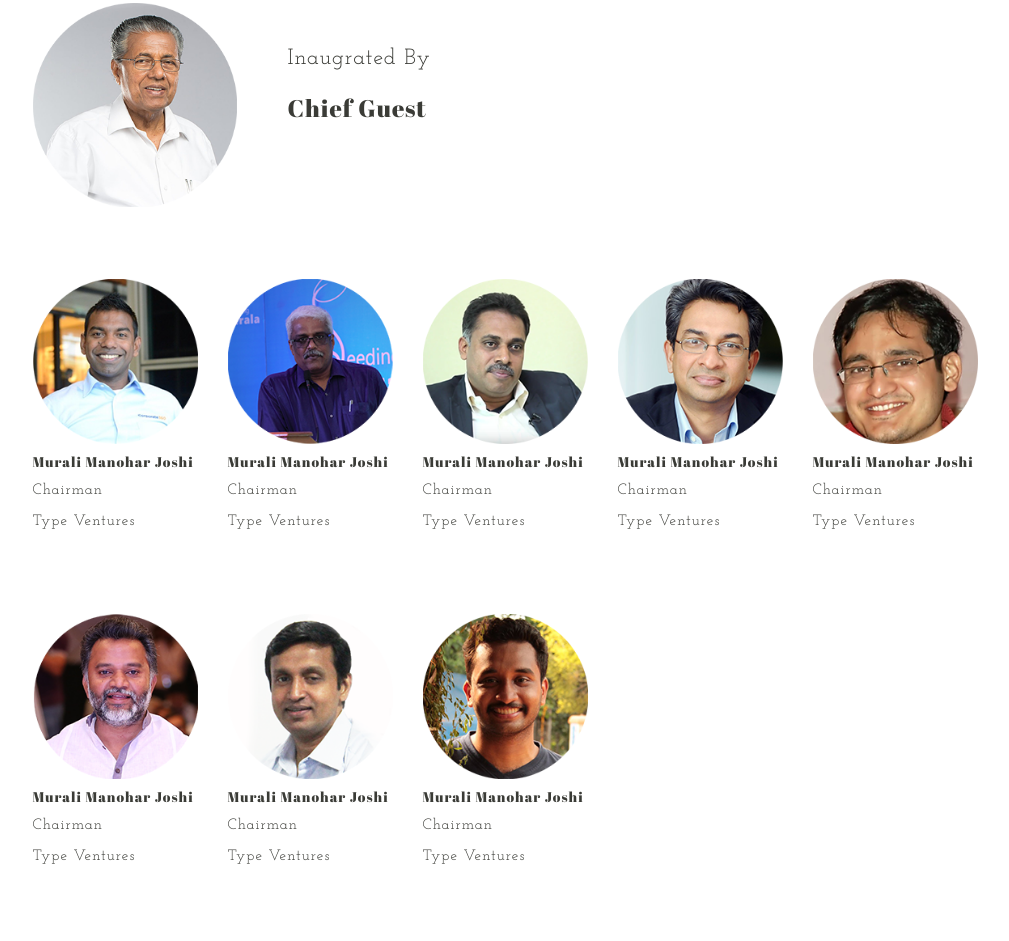
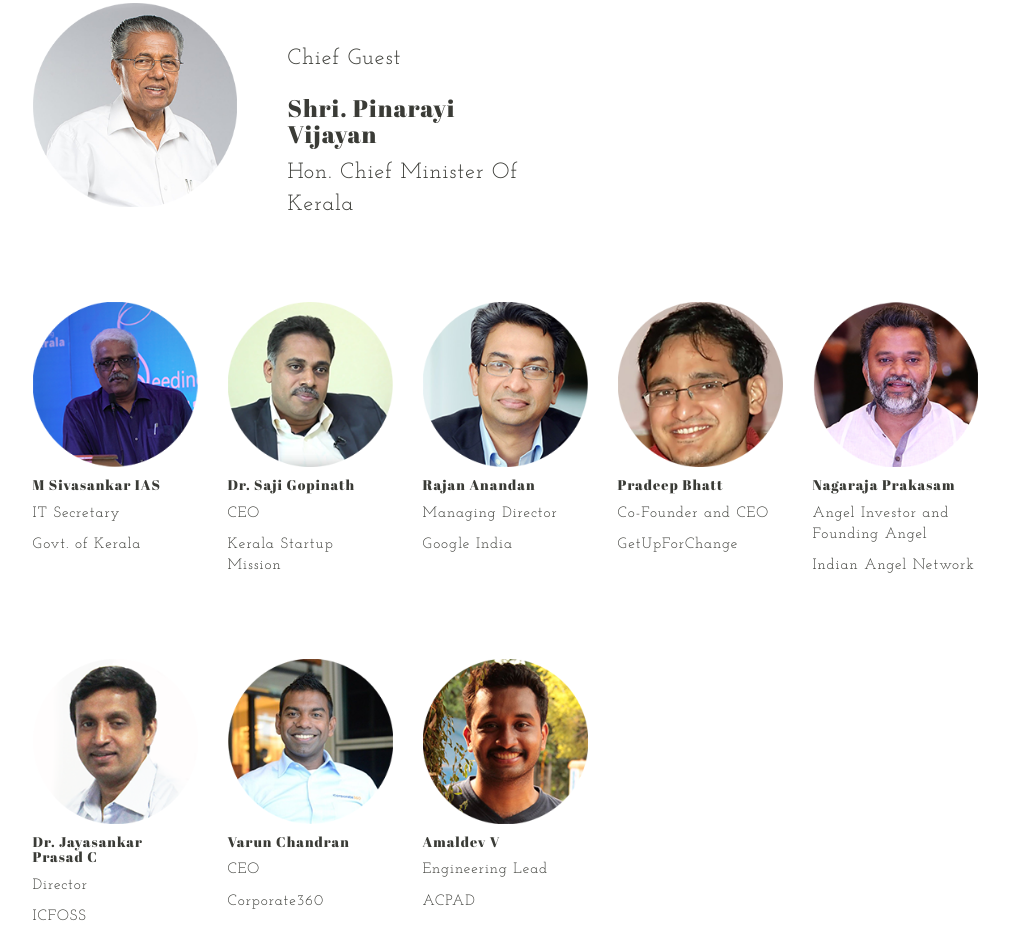
Before and after one commit to shakirullahi/iedc-summit-2017, a plain HTML site: page index.html in a window 1280 px wide. Shown: the part 1619-2560 px from the top of the page, without its empty margins (135-1144 px from the left). Drawn offline with nearby package versions, Linux system fonts and the light colour scheme; files whose address does not match are found by name.

Commit message:
Speaker updated

```diff
--- a/index.html
+++ b/index.html
@@ -109,137 +109,140 @@
     <div class="row">
       <div class="col-md-2 col-md-offset-1" id="inaugration">
         <div class="round" id="chiefguest">
-          <img  class="img-responsive"src="assets/speakers/pinarayi.png" alt="chief guest"><!-- chief guest image-->
+          <img  class="img-responsive"src="assets/speakers/pinarayi.png" alt="Shri. Pinarayi Vijayan"><!-- chief guest image-->
         </div>
       </div>
-      <div class="col-md-2" id="chiefguestname">
+      <div class="col-md-3" id="chiefguestname">
         <br>
-        <p>Inaugrated By</p>
-        <h3>Chief Guest</h3>
+        <p>Chief Guest</p>
+        <h3>Shri. Pinarayi Vijayan</h3>
+        <p>Hon. Chief Minister Of Kerala</p>
       </div>
       </div>
       <div class="row" id="speakersrow1">
 
         <div class="col-md-2 col-md-offset-1">
           <div class="smallspeakers round">
-<img  class="img-responsive"src="assets/speakers/varun Chandran.png" alt="chief guest">
+            <img  class="img-responsive"src="assets/speakers/Sivasankar M.png" alt="M Sivasankar IAS">
           </div>
           <div class="speakerdesignation">
             <h5 class="speakername">
-              Murali Manohar Joshi
+              M Sivasankar IAS
             </h5>
             <p class="position">
-              Chairman
+              IT Secretary
             </p>
-            <p class="company">Type Ventures</p>
+            <p class="company">Govt. of Kerala</p>
           </div>
         </div>
         <div class="col-md-2">
           <div class="smallspeakers round">
-<img  class="img-responsive"src="assets/speakers/Sivasankar M.png" alt="chief guest">
+            <img  class="img-responsive"src="assets/speakers/Saji Gopinath.PNG" alt="Saji Gopinath">
           </div>
           <div class="speakerdesignation">
             <h5 class="speakername">
-              Murali Manohar Joshi
+              Dr. Saji Gopinath
             </h5>
             <p class="position">
-              Chairman
+              CEO
             </p>
-            <p class="company">Type Ventures</p>
+            <p class="company">Kerala Startup Mission</p>
+          </div>
+        </div>
+        <div class="col-md-2">
+          <div class="smallspeakers round">
+            <img  class="img-responsive"src="assets/speakers/rajan-anandan.png" alt="rajan Anandan">
+          </div>
+          <div class="speakerdesignation">
+            <h5 class="speakername">
+              Rajan Anandan
+            </h5>
+            <p class="position">
+              Managing Director
+            </p>
+            <p class="company">Google India</p>
+          </div>
+        </div>
+
+
+        <div class="col-md-2">
+          <div class="smallspeakers round">
+            <img  class="img-responsive small"src="assets/speakers/pradeep Bhatt.png" alt="pradeep Bhatt">
+          </div>
+          <div class="speakerdesignation">
+            <h5 class="speakername">
+              Pradeep Bhatt
+            </h5>
+            <p class="position">
+              Co-Founder and CEO
+            </p>
+            <p class="company">GetUpForChange</p>
           </div>
         </div>
 
         <div class="col-md-2">
           <div class="smallspeakers round">
-<img  class="img-responsive"src="assets/speakers/Saji Gopinath.PNG" alt="chief guest">
+            <img  class="img-responsive small"src="assets/speakers/Nagaraja Prakasam.png" alt="Nagaraja Prakasam">
           </div>
           <div class="speakerdesignation">
             <h5 class="speakername">
-              Murali Manohar Joshi
+              Nagaraja Prakasam
             </h5>
             <p class="position">
-              Chairman
+              Angel Investor and Founding Angel
             </p>
-            <p class="company">Type Ventures</p>
+            <p class="company">Indian Angel Network</p>
           </div>
         </div>
-        <div class="col-md-2">
-          <div class="smallspeakers round">
-<img  class="img-responsive"src="assets/speakers/rajan-anandan.png" alt="chief guest">
-          </div>
-          <div class="speakerdesignation">
-            <h5 class="speakername">
-              Murali Manohar Joshi
-            </h5>
-            <p class="position">
-              Chairman
-            </p>
-            <p class="company">Type Ventures</p>
-          </div>
-        </div>
-
-        <div class="col-md-2">
-          <div class="smallspeakers round">
-<img  class="img-responsive small"src="assets/speakers/pradeep Bhatt.png" alt="chief guest">
-          </div>
-          <div class="speakerdesignation">
-            <h5 class="speakername">
-              Murali Manohar Joshi
-            </h5>
-            <p class="position">
-              Chairman
-            </p>
-            <p class="company">Type Ventures</p>
-          </div>
-        </div>
-
 
       </div>
 
       <!--speaker second row starts-->
       <div class="row" id="speakersection">
 
-        <div class="col-md-2 col-md-offset-1">
+
+        <div class="col-md-2  col-md-offset-1">
           <div class="smallspeakers round">
-<img  class="img-responsive small"src="assets/speakers/Nagaraja Prakasam.png" alt="chief guest">
+            <img  class="img-responsive small"src="assets/speakers/Dr.Jay.png" alt="chief guest">
           </div>
           <div class="speakerdesignation">
             <h5 class="speakername">
-              Murali Manohar Joshi
+              Dr. Jayasankar Prasad C
             </h5>
             <p class="position">
-              Chairman
+              Director
             </p>
-            <p class="company">Type Ventures</p>
-          </div>
-        </div>
-        <div class="col-md-2">
-          <div class="smallspeakers round">
-<img  class="img-responsive small"src="assets/speakers/Dr.Jay.png" alt="chief guest">
-          </div>
-          <div class="speakerdesignation">
-            <h5 class="speakername">
-              Murali Manohar Joshi
-            </h5>
-            <p class="position">
-              Chairman
-            </p>
-            <p class="company">Type Ventures</p>
+            <p class="company">ICFOSS</p>
           </div>
         </div>
 
         <div class="col-md-2">
           <div class="smallspeakers round">
-<img  class="img-responsive small"src="assets/speakers/Amaldev.png" alt="chief guest">
+            <img  class="img-responsive small"src="assets/speakers/varun Chandran.png" alt="varun Chandran">
           </div>
           <div class="speakerdesignation">
             <h5 class="speakername">
-              Murali Manohar Joshi
+              Varun Chandran
             </h5>
             <p class="position">
-              Chairman
+              CEO
             </p>
-            <p class="company">Type Ventures</p>
+            <p class="company">Corporate360</p>
+          </div>
+        </div>
+
+        <div class="col-md-2">
+          <div class="smallspeakers round">
+            <img  class="img-responsive small"src="assets/speakers/Amaldev.png" alt="Amaldev">
+          </div>
+          <div class="speakerdesignation">
+            <h5 class="speakername">
+              Amaldev V
+            </h5>
+            <p class="position">
+              Engineering Lead
+            </p>
+            <p class="company">ACPAD</p>
           </div>
         </div>
       </div>
```
